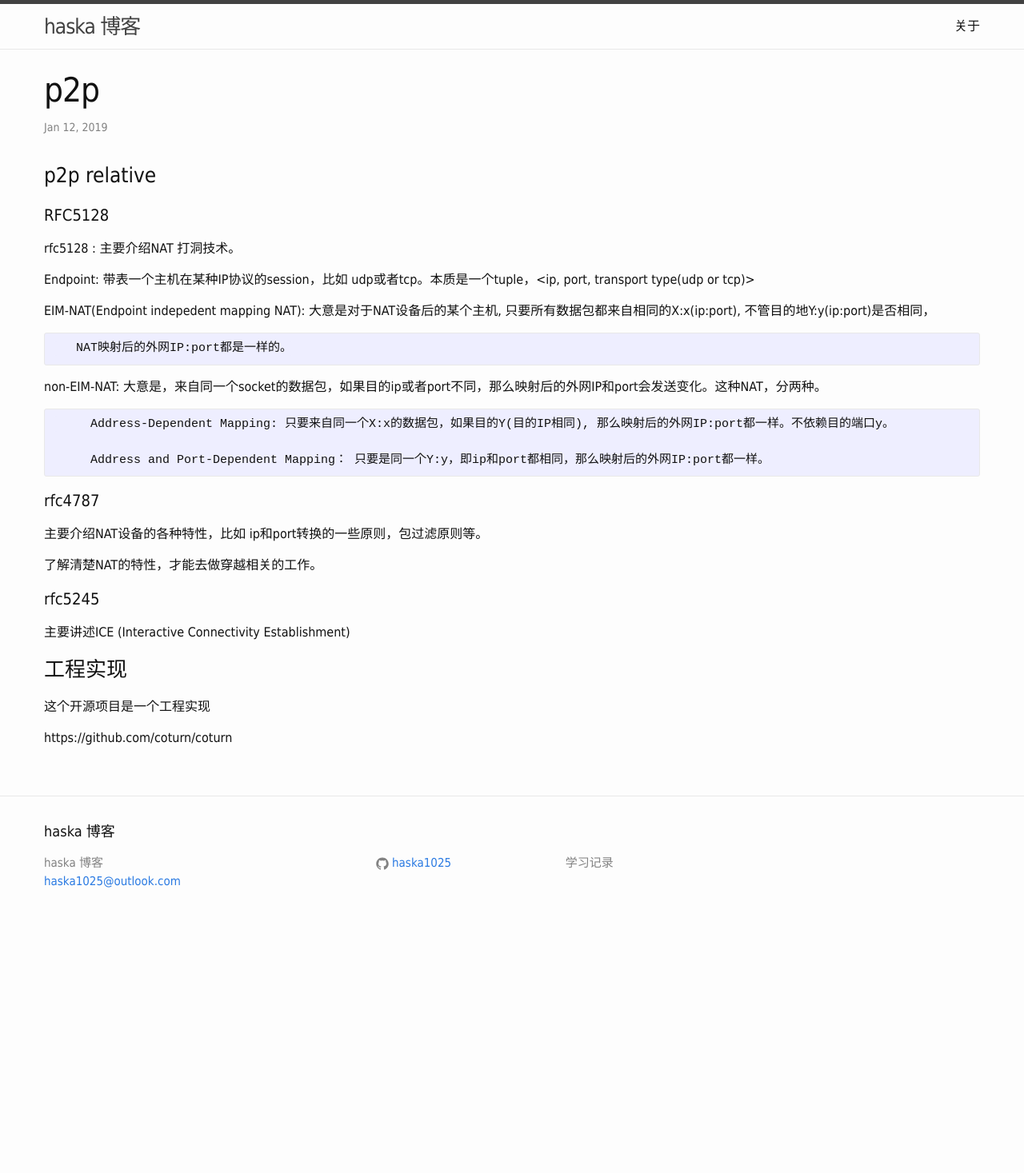
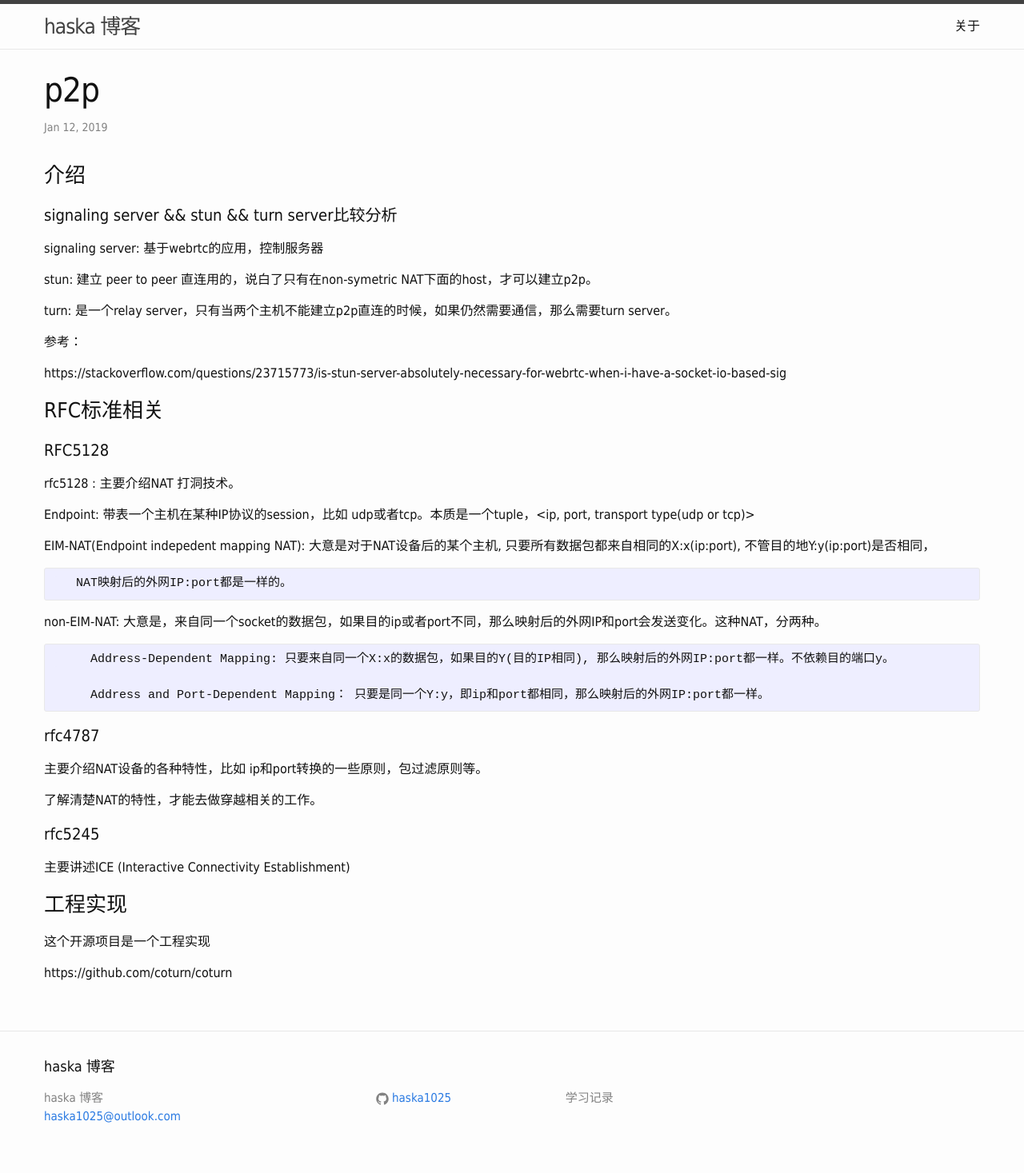
Before and after one commit to haska1025/haska1025.github.io, a Jekyll site: the page built from _posts/2019-01-12-p2p_ relative.md, in a window 1280 px wide. Shown: the whole page at 80% size. Built offline with Jekyll 4.4.1, drawn with Linux system fonts in a browser that asks for light colours; before the commit the page ends 1173 px from its top, so only the background shows below that.

Commit message:
Update 2019-01-12-p2p_ relative.md

```diff
--- a/_posts/2019-01-12-p2p_ relative.md
+++ b/_posts/2019-01-12-p2p_ relative.md
@@ -5,7 +5,21 @@ date:   2019-01-12 16:47:53
 categories: p2p
 ---
 
-### p2p relative
+### 介绍
+
+#### signaling server && stun && turn server比较分析
+
+signaling server: 基于webrtc的应用，控制服务器
+
+stun: 建立 peer to peer 直连用的，说白了只有在non-symetric NAT下面的host，才可以建立p2p。
+
+turn: 是一个relay server，只有当两个主机不能建立p2p直连的时候，如果仍然需要通信，那么需要turn server。
+
+参考：
+
+https://stackoverflow.com/questions/23715773/is-stun-server-absolutely-necessary-for-webrtc-when-i-have-a-socket-io-based-sig
+
+### RFC标准相关
 
 #### RFC5128
 
```
